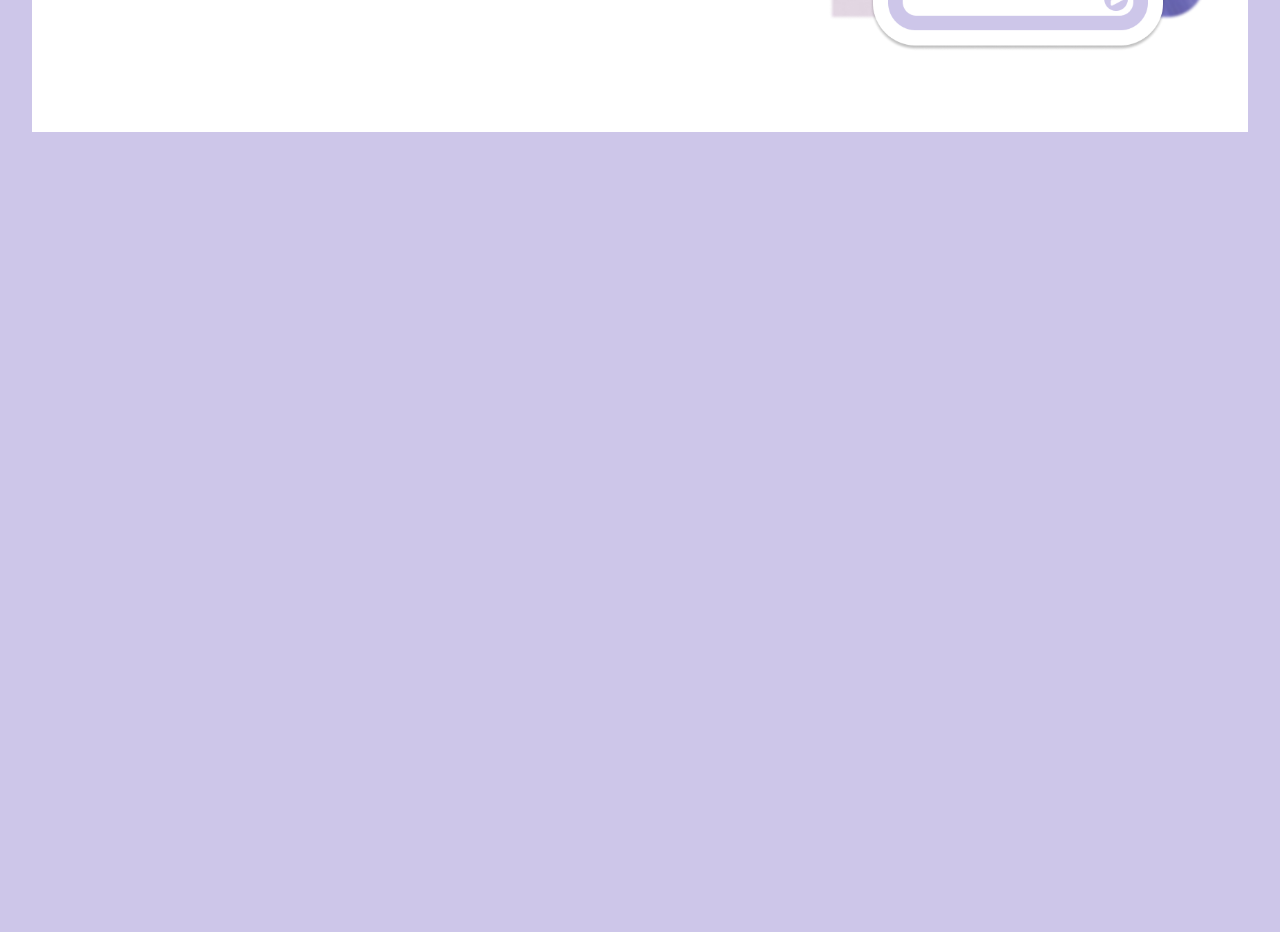
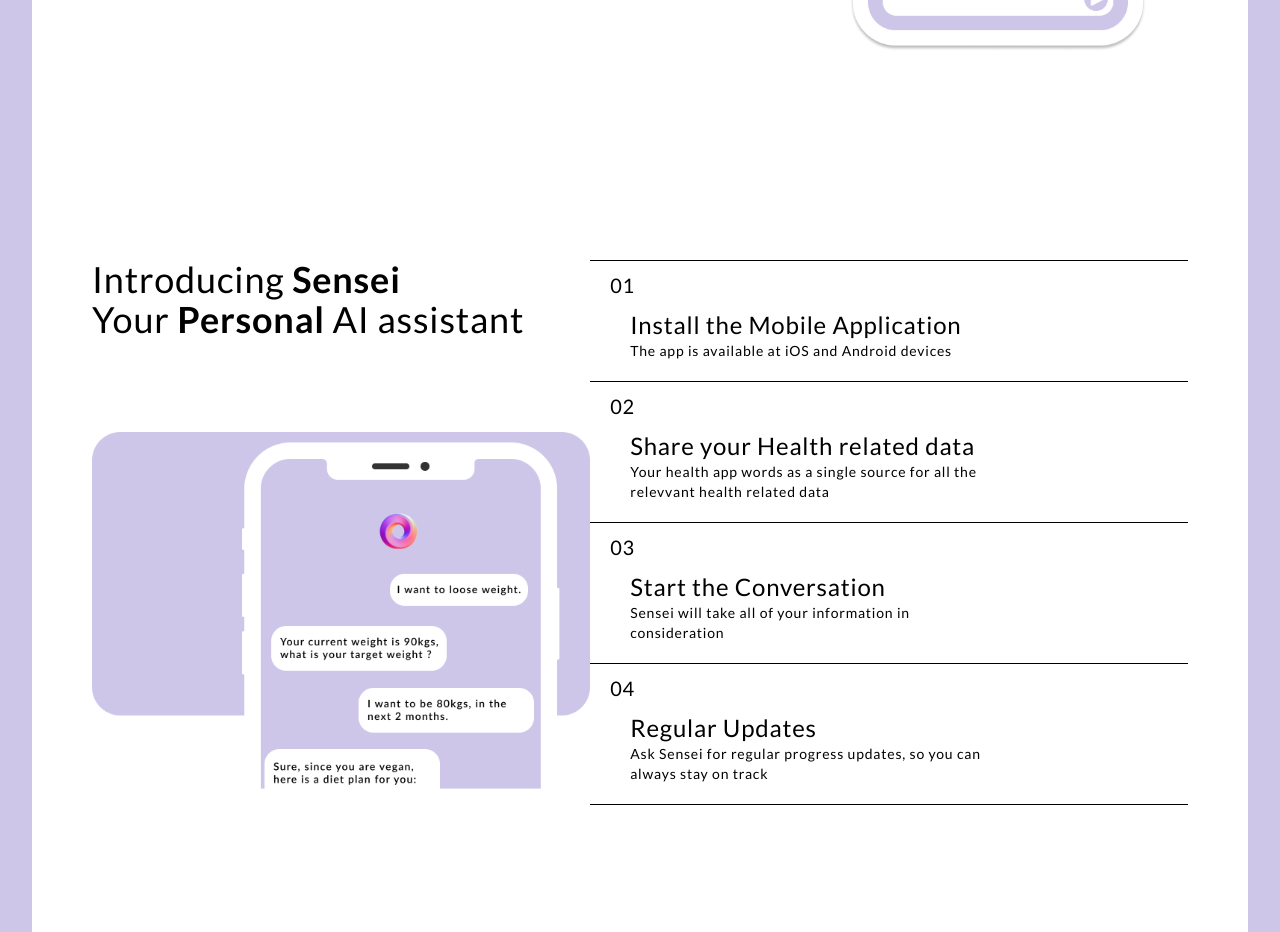
Before and after one commit to prateek041/senseii, a Next.js app: page / in a window 1280 px wide. Shown: the part 700-1632 px from the top of the page. Before the commit the page ends 832 px from the top, so only its background shows below. Built offline with nearby package versions, Linux system fonts and the light colour scheme.

Commit message:
resolving-conflicts
Signed-off-by: prateek041 <prateeksingh9741@gmail.com>

```diff
--- a/src/app/components/Card.jsx
+++ b/src/app/components/Card.jsx
@@ -1,20 +1,13 @@
 import React from 'react';
 
 export default function Card(props) {
-  const { main, secondary } = props;
-
+  const { sup, main, secondary } = props;
   return (
-    <div className="w-full max-w-md mx-auto rounded-lg overflow-hidden shadow-lg transform transition-transform duration-300 hover:scale-105">
-      <div className="relative">
-        <img src="/l.avif" alt={main} className="w-full h-5/6 object-cover" />
-        <div className="absolute top-0 left-0 w-full h-2/3 bg-black opacity-40"></div>
-        <div className="absolute top-0 left-0 w-full h-2/3 flex items-center justify-center text-white text-2xl font-semibold">
-          {main}
-        </div>
-      </div>
-      <div className="px-6 py-4">
-        <h2 className="text-xl font-semibold text-gray-800">{main}</h2>
-        <p className="text-gray-600 text-base">{secondary}</p>
+    <div className="card-container h-full flex flex-col border-t border-black p-5">
+      <sup className="text-xl">{sup}</sup>
+      <div className="ml-5 w-2/3">
+        <h1 className="text-2xl font-medium">{main}</h1>
+        <h2 className="text-sm ">{secondary}</h2>
       </div>
     </div>
   );
--- a/src/app/components/Header.jsx
+++ b/src/app/components/Header.jsx
@@ -3,7 +3,7 @@ import Image from 'next/image';
 export default function Header() {
   return (
     <div className="header-container h-screen pt-10 px-10">
-      <div className="header-internal-container h-full grid grid-cols-6 grid-rows-6 relative">
+      <div className="header-internal-container h-full grid grid-cols-6 grid-rows-6 relative px-5">
         <div className="header-side-image absolute w-full right-0 side-image-bg col-start-5 col-end-7 rounded-tr-3xl mt-5">
           <Image
             src="/side-image.png"
@@ -33,7 +33,7 @@ export default function Header() {
                   alt="design-element"
                 />
               </div>
-              <div className="header-text-content row-start-4 text-6xl font-bold pl-4">
+              <div className="header-text-content row-start-4 text-6xl font-bold">
                 <h2>
                   Personal AI companion, that will help you to be better
                   everyday
--- /dev/null
+++ b/src/app/components/Introduction.jsx
@@ -0,0 +1,60 @@
+import Image from 'next/image';
+import Card from './Card';
+
+export default function Introduction() {
+  return (
+    <div className="introduction-container h-screen px-10">
+      <div className="introduction-content-container flex justify-between items-center h-full px-5">
+        <div className="introduction-content-text w-1/2 flex flex-col justify-around h-4/5 items-start">
+          <div className="introduction-content-text-top text-4xl">
+            <p>
+              Introducing <b>Sensei</b>
+            </p>
+            <p>
+              Your <b>Personal</b> AI assistant
+            </p>
+          </div>
+          <div className="introduction-content-text-bottom">
+            <Image
+              src="/workflow-design.png"
+              width={500}
+              height={400}
+              alt="UX-iphone-mockup"
+            />
+          </div>
+        </div>
+
+        <div className="introduction-content-steps-container flex justify-center items-center w-3/5 h-4/5">
+          <div className="introduction-content-step-content border-b border-black">
+            <Card
+              sup={'01'}
+              main={'Install the Mobile Application'}
+              secondary={'The app is available at iOS and Android devices'}
+            />
+            <Card
+              sup={'02'}
+              main={'Share your Health related data'}
+              secondary={
+                'Your health app words as a single source for all the relevvant health related data'
+              }
+            />
+            <Card
+              sup={'03'}
+              main={'Start the Conversation'}
+              secondary={
+                'Sensei will take all of your information in consideration'
+              }
+            />
+            <Card
+              sup={'04'}
+              main={'Regular Updates'}
+              secondary={
+                'Ask Sensei for regular progress updates, so you can always stay on track'
+              }
+            />
+          </div>
+        </div>
+      </div>
+    </div>
+  );
+}
--- a/src/app/layout.jsx
+++ b/src/app/layout.jsx
@@ -9,7 +9,9 @@ const lato = Lato({
 export default function RootLayout({ children }) {
   return (
     <html lang="en">
-      <body className={`${lato.className} bg-[#CDC6E9]`}>{children}</body>
+      <body className={`${lato.className} bg-[#CDC6E9] tracking-wider`}>
+        {children}
+      </body>
     </html>
   );
 }
--- a/src/app/page.jsx
+++ b/src/app/page.jsx
@@ -1,10 +1,12 @@
 import Header from './components/Header';
+import Introduction from './components/Introduction';
 
 export default function Home() {
   return (
     <main className="bg-white mx-8 mt-8 rounded-t-3xl">
       <div>
         <Header />
+        <Introduction />
       </div>
     </main>
   );
```
Also changed, not shown: public/workflow-design.png (added).
